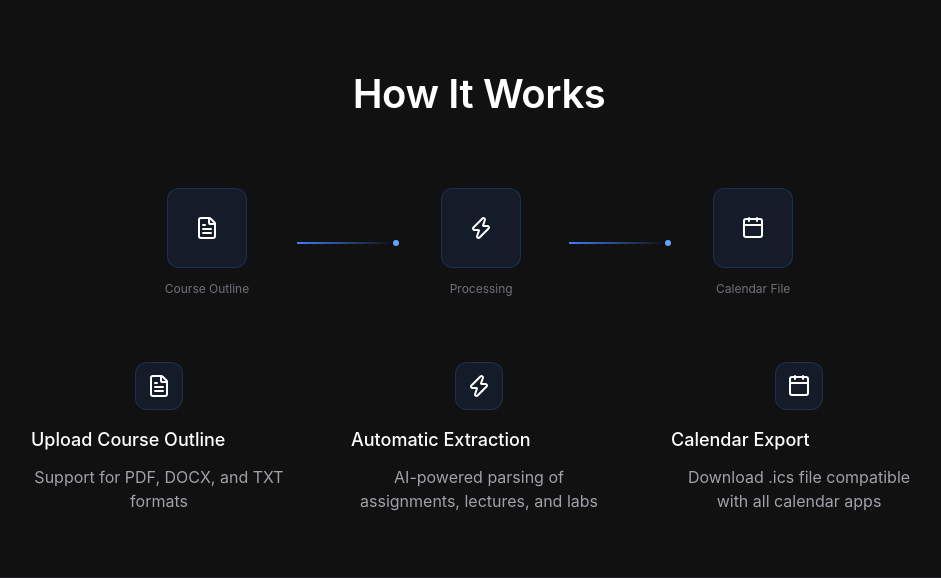
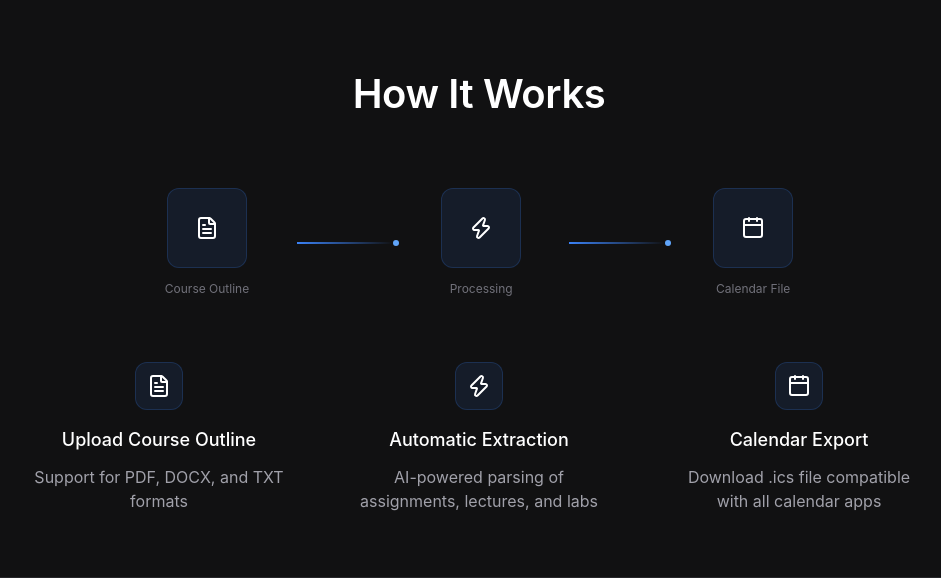
Before and after one commit to KalpKan/Plato, a Flask app: page / in a window 1280 px wide. Shown: the part 833-1411 px from the top of the page, without its empty margins (161-1102 px from the left). Run offline with Flask 3, Linux system fonts and the light colour scheme.

Commit message:
Fix feature alignment by wrapping text in container and using specific classes

```diff
--- a/static/style.css
+++ b/static/style.css
@@ -1636,9 +1636,19 @@ footer .footer-disclaimer {
     color: rgb(96, 165, 250); /* blue-400 */
 }
 
-/* Override global section h3 styles for feature items */
-.how-it-works-section .feature-item h3,
-.feature-item h3 {
+/* Text wrapper to ensure perfect alignment */
+.feature-text-wrapper {
+    width: 100%;
+    max-width: 100%;
+    display: flex;
+    flex-direction: column;
+    align-items: center;
+    justify-content: center;
+    text-align: center;
+    box-sizing: border-box;
+}
+
+.feature-title {
     font-size: var(--font-size-lg) !important;
     font-weight: 500 !important;
     margin: 0 0 var(--spacing-sm) 0 !important;
@@ -1646,22 +1656,28 @@ footer .footer-disclaimer {
     color: var(--color-text-primary) !important;
     text-align: center !important;
     width: 100% !important;
+    max-width: 100% !important;
     box-sizing: border-box !important;
     line-height: 1.5 !important;
-    letter-spacing: normal !important;
-}
-
-/* Override any global p styles for feature items */
-.how-it-works-section .feature-item p,
-.feature-item p {
+    letter-spacing: 0 !important;
+    display: block !important;
+    word-wrap: break-word !important;
+    overflow-wrap: break-word !important;
+}
+
+.feature-description {
     color: #a1a1aa !important; /* zinc-400 */
     font-size: var(--font-size-base) !important;
     text-align: center !important;
     margin: 0 !important;
     padding: 0 !important;
     width: 100% !important;
+    max-width: 100% !important;
     box-sizing: border-box !important;
     line-height: 1.5 !important;
+    display: block !important;
+    word-wrap: break-word !important;
+    overflow-wrap: break-word !important;
 }
 
 /* Upload Section */
--- a/templates/index.html
+++ b/templates/index.html
@@ -108,22 +108,28 @@
                 <div class="feature-icon">
                     <i data-lucide="file-text"></i>
                 </div>
-                <h3>Upload Course Outline</h3>
-                <p>Support for PDF, DOCX, and TXT formats</p>
+                <div class="feature-text-wrapper">
+                    <h3 class="feature-title">Upload Course Outline</h3>
+                    <p class="feature-description">Support for PDF, DOCX, and TXT formats</p>
+                </div>
             </div>
             <div class="feature-item">
                 <div class="feature-icon">
                     <i data-lucide="zap"></i>
                 </div>
-                <h3>Automatic Extraction</h3>
-                <p>AI-powered parsing of assignments, lectures, and labs</p>
+                <div class="feature-text-wrapper">
+                    <h3 class="feature-title">Automatic Extraction</h3>
+                    <p class="feature-description">AI-powered parsing of assignments, lectures, and labs</p>
+                </div>
             </div>
             <div class="feature-item">
                 <div class="feature-icon">
                     <i data-lucide="calendar"></i>
                 </div>
-                <h3>Calendar Export</h3>
-                <p>Download .ics file compatible with all calendar apps</p>
+                <div class="feature-text-wrapper">
+                    <h3 class="feature-title">Calendar Export</h3>
+                    <p class="feature-description">Download .ics file compatible with all calendar apps</p>
+                </div>
             </div>
         </div>
     </div>
```
